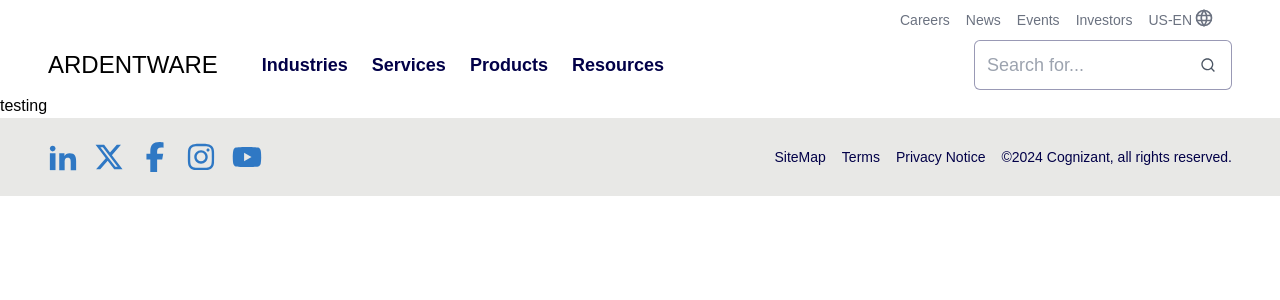
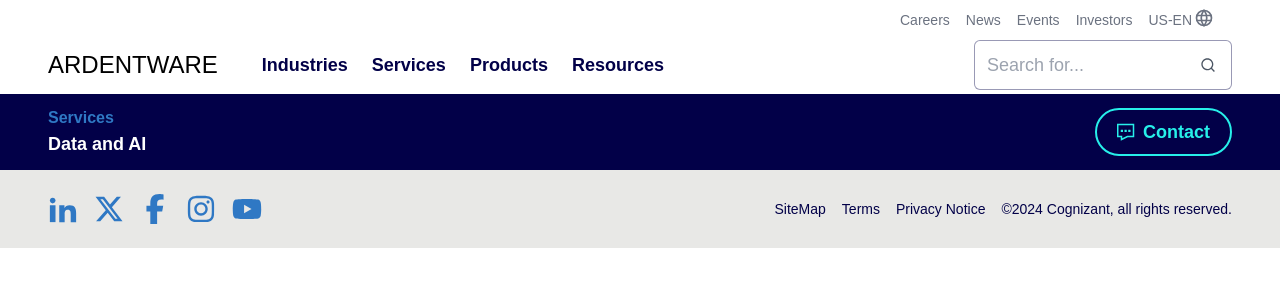
Before and after one commit to AbdurRahim12-dev/ardentware-website, a React (Vite) app: page /service in a window 1280 px wide. Shown: the top 300 px of the page. Built offline with nearby package versions, Linux system fonts and the light colour scheme; a web font is replaced by a local one.

Commit message:
added service header

```diff
--- /dev/null
+++ b/src/components/Services/Header.jsx
@@ -0,0 +1,24 @@
+import RoundButton from "../ui/Button/RoundButton";
+import { GrContact } from "react-icons/gr";
+
+const Header = () => {
+  return (
+    <section className="bg-primary">
+      <div className="container flex justify-between items-center py-3">
+        <div>
+          <span className="text-accent font-semibold">Services</span>
+          <h3 className="text-lg text-white font-bold">Data and AI</h3>
+        </div>
+        <div>
+          <RoundButton
+            label="Contact"
+            className="bg-primary text-secondary border-2 border-secondary hover:border-gray-200 hover:text-gray-200"
+            icon={<GrContact />}
+          />
+        </div>
+      </div>
+    </section>
+  );
+};
+
+export default Header;
--- a/src/components/pages/HomePage.jsx
+++ /dev/null
@@ -1,25 +0,0 @@
-import Hero from "../../components/Home/Hero";
-import Press_Release from "../../components/Home/Press_Release";
-import Driving_Future from "../../components/Home/Driving_Future";
-import Case_Studies from "../../components/Home/Case_Studies";
-import Pertnering from "../../components/Home/Pertnering";
-import News from "../../components/Home/News";
-import Drive_Career from "../../components/Home/Drive_Career";
-import Questions_Form from "../../components/Home/Questions_Form";
-
-const HomePage = () => {
-  return (
-    <>
-      <Hero />
-      <Press_Release />
-      <Driving_Future />
-      <Case_Studies />
-      <Pertnering />
-      <News />
-      <Drive_Career />
-      <Questions_Form />
-    </>
-  );
-};
-
-export default HomePage;
--- /dev/null
+++ b/src/components/ui/Button/RoundButton.jsx
@@ -0,0 +1,11 @@
+const RoundButton = ({ label, className, icon }) => {
+  return (
+    <button
+      className={`rounded-full px-5 py-2 text-lg font-bold focus:outline-none inline-flex items-center gap-2 duration-300 ${className}`}
+    >
+      {icon && icon} {label}
+    </button>
+  );
+};
+
+export default RoundButton;
--- a/src/components/layout/Main.jsx
+++ b/src/layout/Main.jsx
@@ -1,7 +1,7 @@
 import { Outlet } from "react-router-dom";
-import MiniHeader from "../shared/Header/MiniHeader";
-import Navbar from "../shared/Header/Navbar";
-import Footer from "../shared/Footer/Footer";
+import MiniHeader from "../components/shared/Header/MiniHeader";
+import Navbar from "../components/shared/Header/Navbar";
+import Footer from "../components/shared/Footer/Footer";
 
 const Main = () => {
   return (
--- /dev/null
+++ b/src/pages/HomePage.jsx
@@ -0,0 +1,25 @@
+import Hero from "../components/Home/Hero";
+import Press_Release from "../components/Home/Press_Release";
+import Driving_Future from "../components/Home/Driving_Future";
+import Case_Studies from "../components/Home/Case_Studies";
+import Pertnering from "../components/Home/Pertnering";
+import News from "../components/Home/News";
+import Drive_Career from "../components/Home/Drive_Career";
+import Questions_Form from "../components/Home/Questions_Form";
+
+const HomePage = () => {
+  return (
+    <>
+      <Hero />
+      <Press_Release />
+      <Driving_Future />
+      <Case_Studies />
+      <Pertnering />
+      <News />
+      <Drive_Career />
+      <Questions_Form />
+    </>
+  );
+};
+
+export default HomePage;
--- /dev/null
+++ b/src/pages/ServicesPage.jsx
@@ -0,0 +1,11 @@
+import Header from "../components/Services/Header";
+
+const ServicesPage = () => {
+  return (
+    <>
+      <Header />
+    </>
+  );
+};
+
+export default ServicesPage;
```
Also changed, not shown: src/components/routes/routes.jsx (+4 -3 lines), 2 other files (tests, documents, lock files or other folders).
